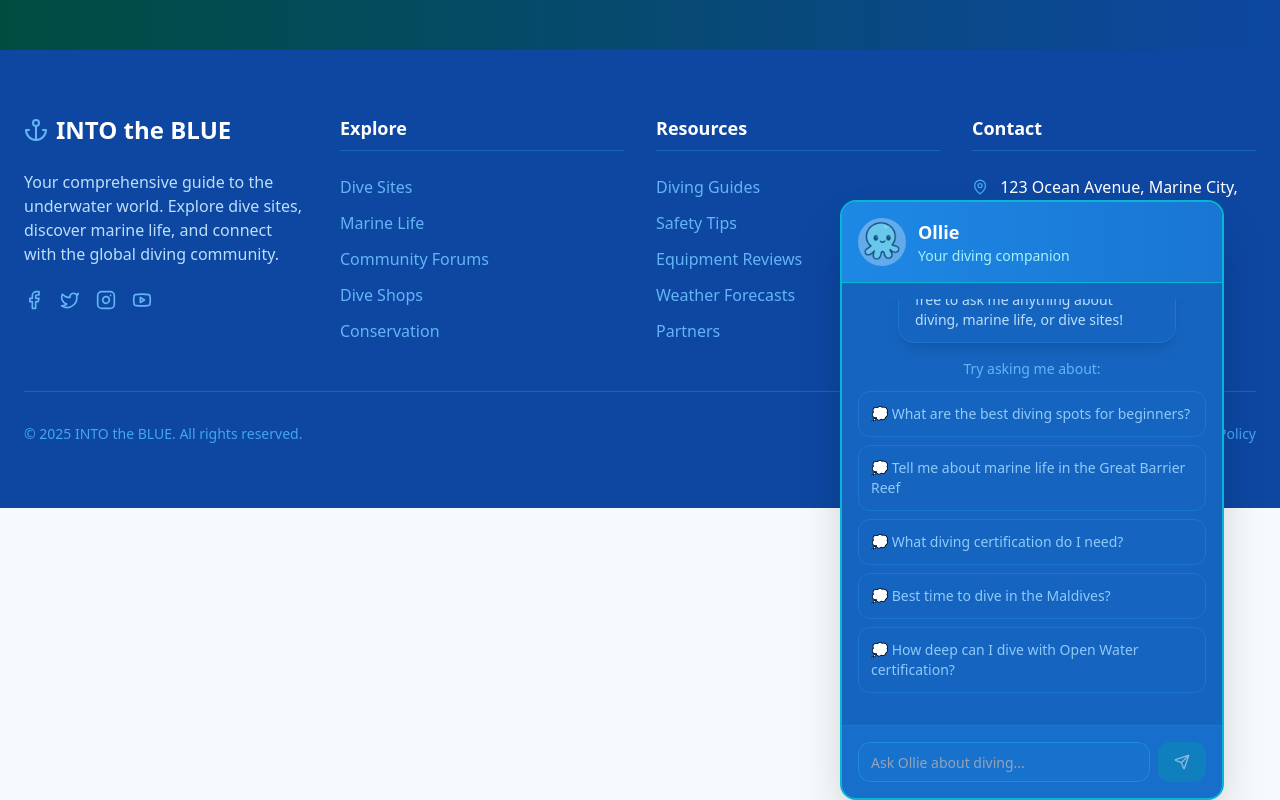
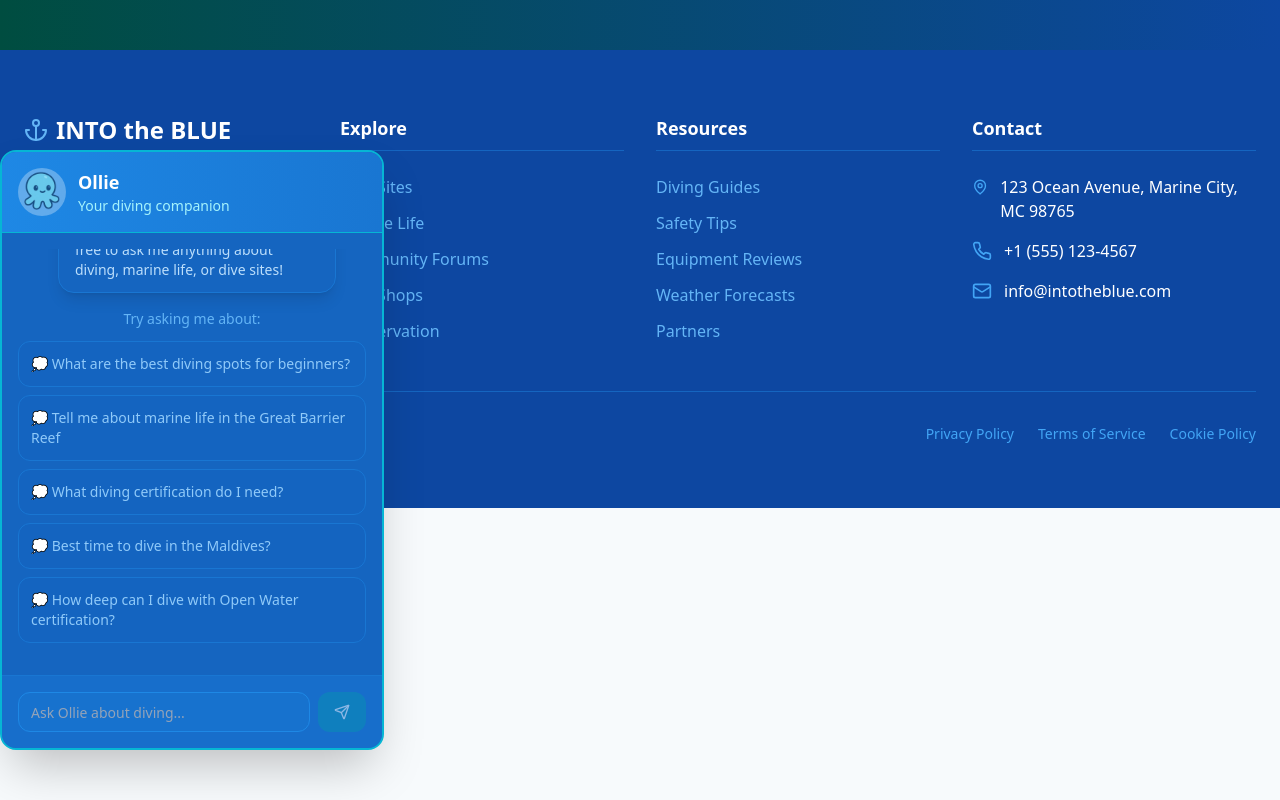
Before and after one commit to Janet-jiangting/dive-intel-nexus, a React (Vite) app: page / in a window 1280 px wide. Shown: the part 2232-3032 px from the top of the page. After the commit the page ends 2982 px from the top, so only its background shows below. Built offline with nearby package versions, Linux system fonts and the light colour scheme; no server answers; the database is empty.

Commit message:
Fix: Chatbot initial position
Set the chatbot's initial position to align vertically with the main title, but not at the screen's edge.

```diff
--- a/src/components/ChatAssistant.tsx
+++ b/src/components/ChatAssistant.tsx
@@ -1,4 +1,3 @@
-
 import React, { useState, useRef, useEffect } from 'react';
 import Draggable from 'react-draggable';
 import { Button } from '@/components/ui/button';
@@ -29,12 +28,35 @@ const ChatAssistant = () => {
   const [inputValue, setInputValue] = useState('');
   const [isLoading, setIsLoading] = useState(false);
   const messagesEndRef = useRef<HTMLDivElement>(null);
+  const [defaultPosition, setDefaultPosition] = useState<{x: number; y: number}>({x: 0, y: 100});
 
   const scrollToBottom = () => {
     messagesEndRef.current?.scrollIntoView({ behavior: "smooth" });
   };
 
   useEffect(scrollToBottom, [messages]);
+
+  useEffect(() => {
+    // Try to align the ChatAssistant's top with the h1 main title in the hero section
+    // Main title selector: .animate-fade-in (from the Hero section)
+    const titleEl = document.querySelector('.animate-fade-in');
+    let x = window.innerWidth - 440 - 40; // 440 = chat width (w-96), 40px margin to the right
+    let y = 120; // default fallback Y value
+
+    if (titleEl) {
+      const rect = titleEl.getBoundingClientRect();
+      // rect.top is relative to viewport, window.scrollY adjusts for scroll
+      y = rect.top + window.scrollY;
+    } else {
+      // fallback, e.g. on missing selector
+      y = 120;
+    }
+
+    // Avoid placing off screen if viewport is too narrow/tall
+    x = Math.max(16, Math.min(x, window.innerWidth - 340));
+    y = Math.max(16, Math.min(y, window.innerHeight - 300));
+    setDefaultPosition({ x, y });
+  }, []);
 
   const handleSendMessage = async (messageText?: string) => {
     const textToSend = messageText || inputValue.trim();
@@ -107,9 +129,6 @@ const ChatAssistant = () => {
   const handleSampleQuestionClick = (question: string) => {
     handleSendMessage(question);
   };
-
-  // Set a default position for the draggable chat (bottom right, as before)
-  const defaultPosition = { x: window.innerWidth - 440, y: window.innerHeight - 650 };
 
   return (
     <Draggable
```
